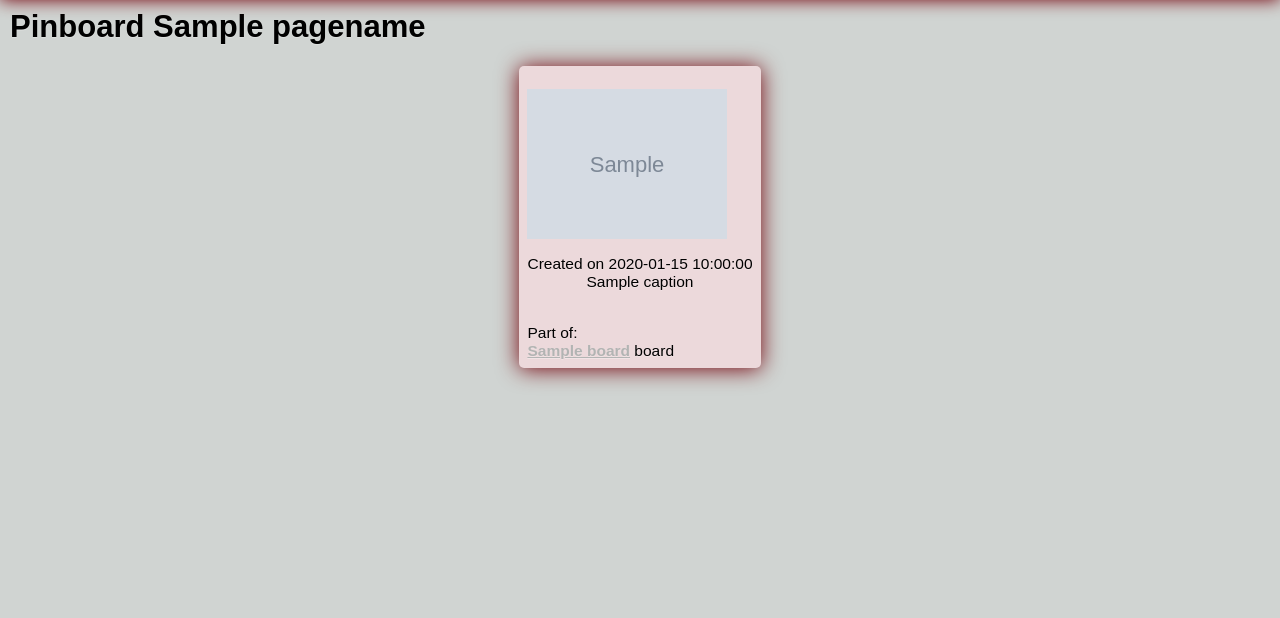
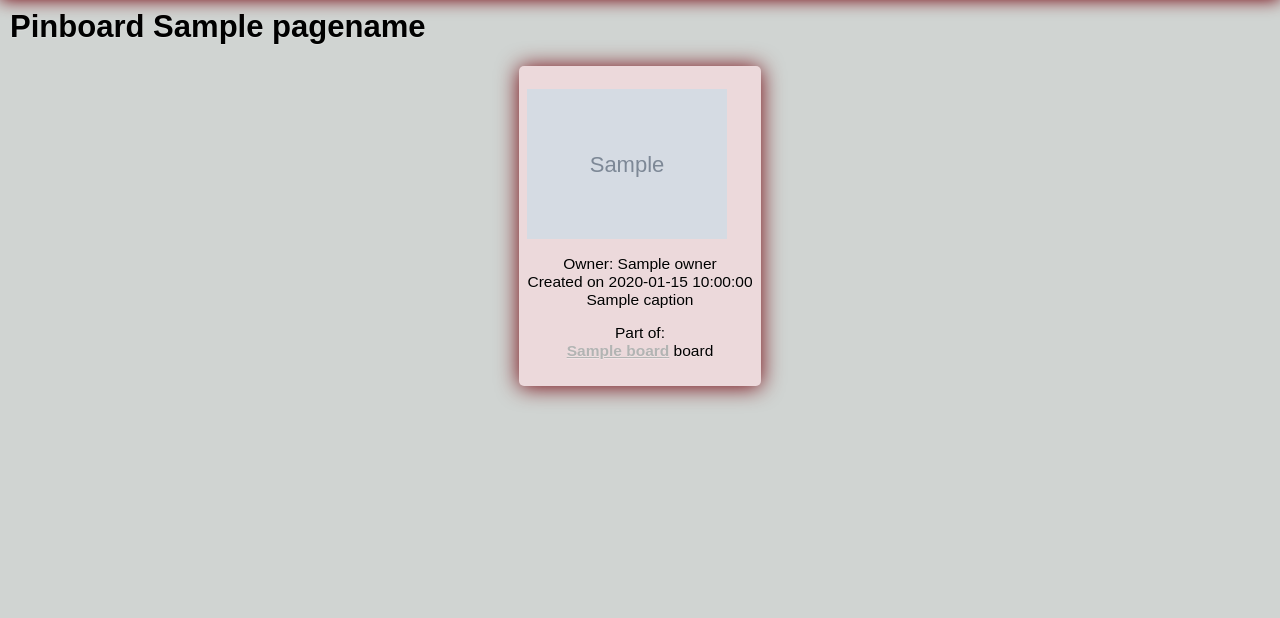
Before and after one commit to gmesalazar/pinboard, a Python web app: template src/templates/pin.html in a window 1280 px wide. Shown: the part 40-658 px from the top of the page. Run offline with Jinja, Linux system fonts and the light colour scheme; the template is opened without the code that fills it: most values are stand-ins (such as "Sample title", 1, 10 or a date in 2020); grey boxes marked "Sample" are stand-in pictures.

Commit message:
Fix bugs

```diff
--- a/src/templates/js/script.js
+++ b/src/templates/js/script.js
@@ -55,6 +55,11 @@ function captionHandlerFocusOut(e) {
 	e.stopPropagation();
 }
 
+function captionHandlerClick() {
+	captionDiv = document.getElementById('caption');
+	captionDiv.setAttribute('contenteditable', true);
+}
+
 /* Privacy checkbox handler */
 
 function checkboxHandler(e) {
@@ -85,5 +90,6 @@ $(document).ready(function() {
 	$('#caption').hover(captionHandlerHoverIn, captionHandlerHoverOut);
 	$('#caption').keypress(captionHandlerKeyPress);
 	$('#caption').focusout(captionHandlerFocusOut);
+	$('#caption').click(captionHandlerClick);
 	$('#privacy').click(checkboxHandler);
 });
--- a/src/templates/pin.html
+++ b/src/templates/pin.html
@@ -1,17 +1,20 @@
 {% extends "pthumbs.html" %}
 
 {% block partof %}
-
 {% if boards|count > 0 %}
 
-<br>Part of:<br>
+<div class="centralized">
+Part of:
+<br />
 {% for board in boards %}
-<a href="/board/{{board.id}}">{{board.title}}</a> board<br>
+<a href="/board/{{board.id}}">{{board.title}}</a> board
+<br /> <br />
 {% endfor %}
+</div>
 
 {% endif %}
+{% endblock %}
 
-{% endblock %}
 
 {% block box %}
 {% endblock %}
@@ -37,3 +40,12 @@
 {% endif %}
 
 {% endblock %}
+
+{% block owner %}
+{% if not editable %}
+    <div class="centralized">
+        <div>Owner: {{(items|first).owner}}</div>
+
+    </div>
+{% endif %}
+{% endblock %}
--- a/src/templates/pthumbs.html
+++ b/src/templates/pthumbs.html
@@ -7,7 +7,7 @@
         <span class="lefttxt"><a href="/">Home</a></span>
 
         <span class="righttxt">
-          {% if not private %}
+          {% if not private or editable %}
             <a href="/board">My Boards</a> - <a href="/pin">My Pins</a> - <b>{{username}}</b> -
           {% endif %}
             <a href={{'"' + headurl + '"'}}>{{text}}</a>
@@ -23,15 +23,16 @@
 {% for item in items %}
 <div class="box">
 	<p>
-	   {% if editable %}
-	       <a class="thumbs" href={{"/pin/" ~ item.id }}><img width="200" align="top" src="{{item.imgUrl}}"></a>
-	   {% else %}
-	       <img width="200" align="top" src="{{item.imgUrl}}">
-	   {% endif %}
+	   <a class="thumbs" href="{{'/pin/' ~ item.id }}"><img width="200" align="top" src="{{item.imgUrl}}"></a>
+
+	   {% block owner %}
+	   {% endblock %}
+
 	   <div class="centralized">
 	       <div>Created on {{item.date}}</div>
-	       <div id="caption" contenteditable="true">{{item.caption}}</div>
+	       <div id="caption">{{item.caption}}</div>
 	   </div>
+
 	</p>
 
 	{% block partof %}
```
